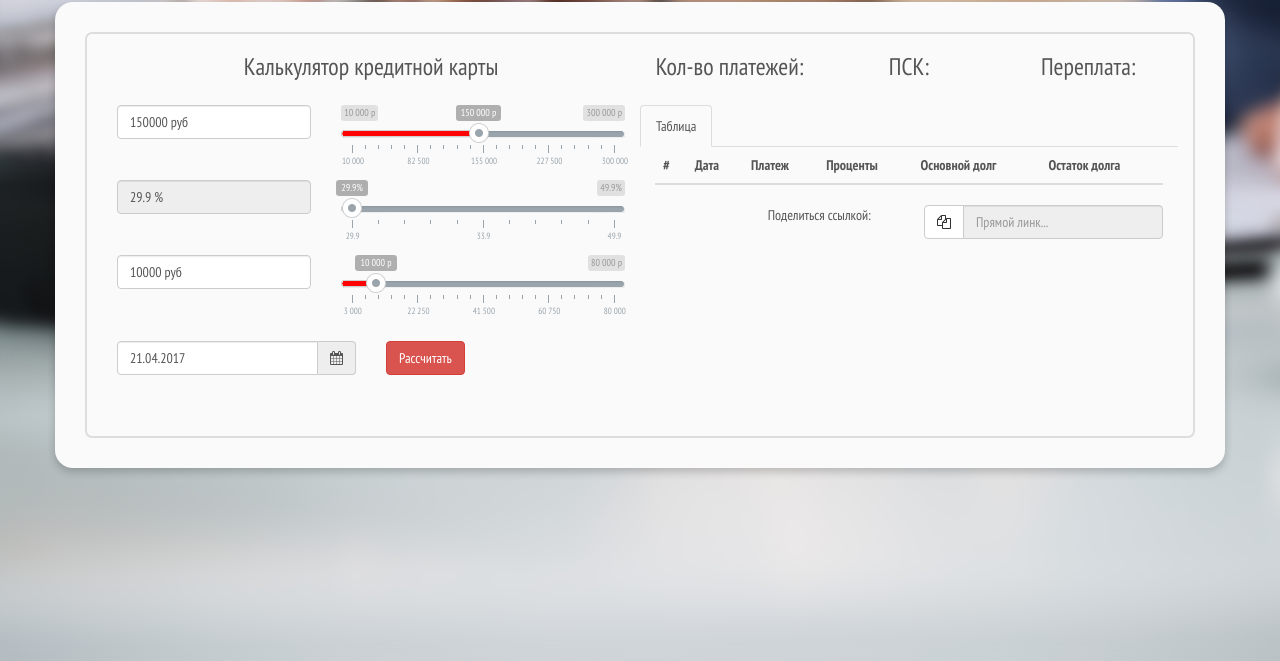
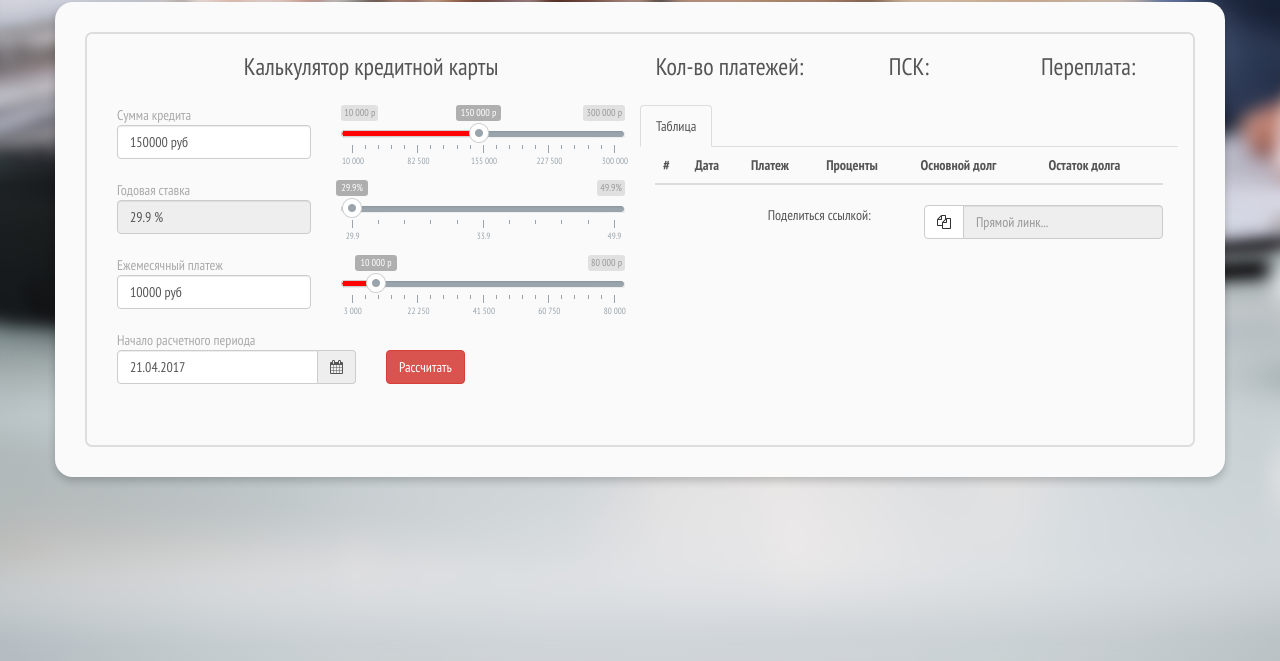
Before and after one commit to vadmurzakov/calculoan, a website: page index.html in a window 1280 px wide. Shown: the part 139-800 px from the top of the page. Drawn offline with nearby package versions, Linux system fonts and the light colour scheme.

Commit message:
added description for inputs

```diff
--- a/assets/css/main.css
+++ b/assets/css/main.css
@@ -85,15 +85,20 @@ span.title {
     outline: 0px auto red;
 }
 
+.description{
+    color: #aaa;
+    float: left;
+}
+
 @media (min-width: 991px) {
     .mt-11 {
-        margin-top: 11px;
+        margin-top: 20px;
     }
 }
 
 @media (min-width: 768px) {
     .mt-11 {
-        margin-top: 11px;
+        margin-top: 20px;
     }
 }
 
--- a/index.html
+++ b/index.html
@@ -52,6 +52,7 @@
                         <form action="javascript:void(0)" class="form-horizontal">
                             <div class="form-group">
                                 <div class="col-md-5">
+                                    <span class="description">Сумма кредита</span>
                                     <input id="amount" type="text" class="form-control" placeholder="Сумма">
                                 </div>
                                 <div class="col-md-7">
@@ -60,6 +61,7 @@
                             </div>
                             <div class="form-group">
                                 <div class="col-md-5">
+                                    <span class="description">Годовая ставка</span>
                                     <input id="rate" type="text" class="form-control" placeholder="Годовая ставка, %"
                                            disabled>
                                 </div>
@@ -69,6 +71,7 @@
                             </div>
                             <div class="form-group">
                                 <div class="col-md-5">
+                                    <span class="description">Ежемесячный платеж</span>
                                     <input id="minPayment" type="text" class="form-control"
                                            placeholder="Ежемесячный платеж">
                                 </div>
@@ -78,6 +81,7 @@
                             </div>
                             <div class="form-group">
                                 <div class="col-md-6">
+                                    <span class="description">Начало расчетного периода</span>
                                     <div class="input-group input-append date mt-11">
                                         <input id="loanStartDate" name="loanStartDate" type="text" class="form-control"
                                                onchange="setPaymentStartDate()">
```
